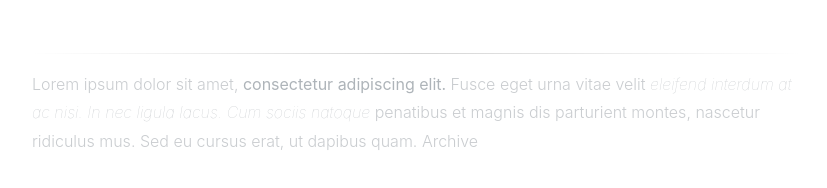
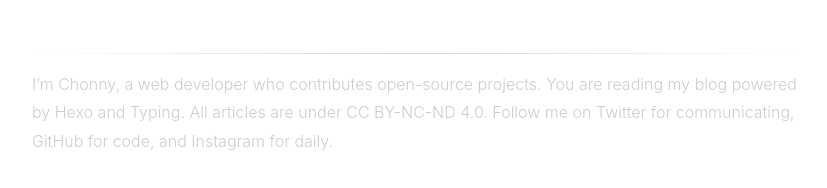
Before and after one commit to FallOutChonny/falloutchonny.github.com, a plain HTML site: page archives/2016/10/index.html in a window 1280 px wide. Shown: the part 168-356 px from the top of the page, 224-1051 px from the left. Drawn offline with nearby package versions, Linux system fonts and the light colour scheme.

Commit message:
Site updated: 2016-11-25 15:30:05

```diff
--- a/archives/2016/10/index.html
+++ b/archives/2016/10/index.html
@@ -85,7 +85,7 @@
 <footer id="footer" class="archive-footer footer">
   <hr/>
   <div id="footerContent" class="footer-content">
-    <p>Lorem ipsum dolor sit amet, <strong>consectetur adipiscing elit.</strong> Fusce eget urna vitae velit <em>eleifend interdum at ac nisi. In nec ligula lacus. Cum sociis natoque</em> penatibus et magnis dis parturient montes, nascetur ridiculus mus. Sed eu cursus erat, ut dapibus quam. Archive</p>
+    <p>I’m Chonny, a web developer who contributes open-source projects. You are reading my blog powered by Hexo and Typing. All articles are under CC BY-NC-ND 4.0. Follow me on Twitter for communicating, GitHub for code, and Instagram for daily.</p>
 
 
       </div>
```
Also changed, not shown: 2016/10/15/hello-world/index.html (+1 -1 lines), archives/2016/index.html (+1 -1 lines), archives/index.html (+1 -1 lines).
